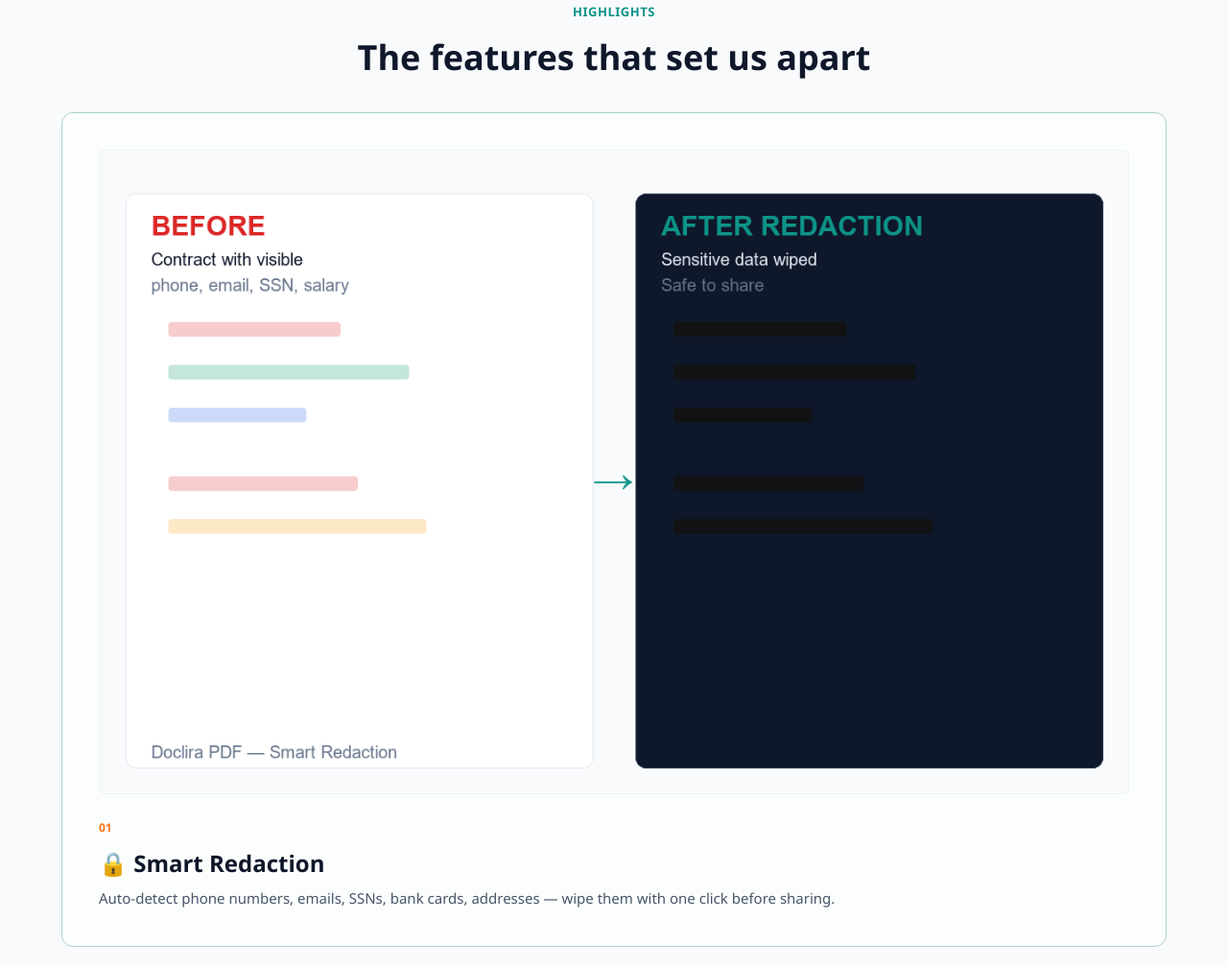
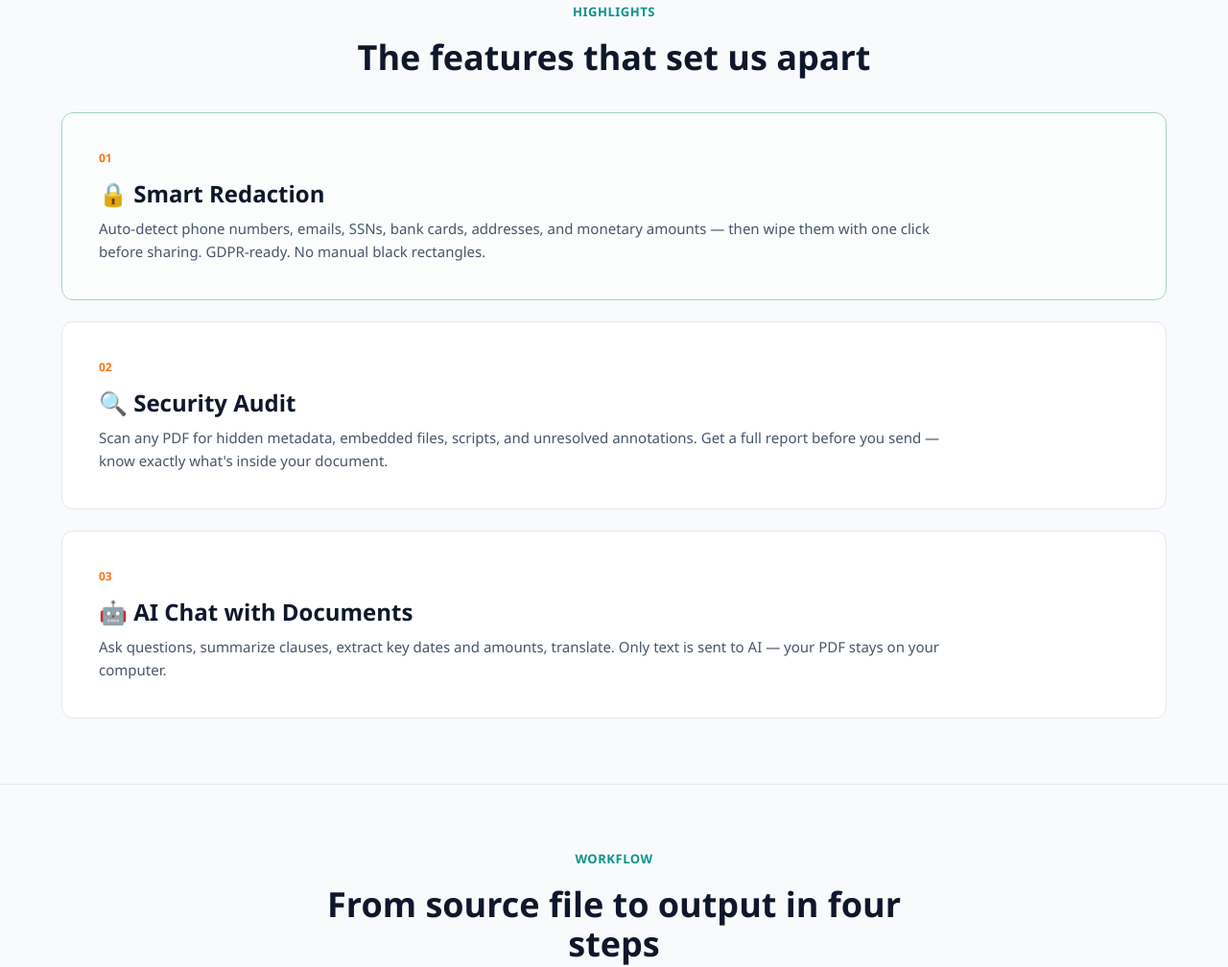
Before and after one commit to lienowen/doclira-website, an Astro site: page / in a window 1280 px wide. Shown: the part 2058-3066 px from the top of the page at 96% size. Built offline with nearby package versions, Linux system fonts and the light colour scheme; Astro itself is replaced by a stand-in of ours.

Commit message:
fix: remove placeholder images, clean text-only highlights

```diff
--- a/src/pages/index.astro
+++ b/src/pages/index.astro
@@ -68,27 +68,24 @@ const hasPurchaseLink = !!brand.purchaseUrl;
       <div class="section-head"><p class="kicker">HIGHLIGHTS</p><h2>The features that set us apart</h2></div>
       <div class="demo-list">
         <article class="demo-row featured">
-          <img src="/assets/hero_redaction_en.png" alt="Smart Redaction — before and after" />
           <div class="demo-content">
             <p class="demo-index">01</p>
             <h3>🔒 Smart Redaction</h3>
-            <p>Auto-detect phone numbers, emails, SSNs, bank cards, addresses — wipe them with one click before sharing.</p>
+            <p>Auto-detect phone numbers, emails, SSNs, bank cards, addresses, and monetary amounts — then wipe them with one click before sharing. GDPR-ready. No manual black rectangles.</p>
           </div>
         </article>
         <article class="demo-row">
-          <img src="/assets/feature_audit.png" alt="Security Audit" />
           <div class="demo-content">
             <p class="demo-index">02</p>
             <h3>🔍 Security Audit</h3>
-            <p>Scan any PDF for hidden metadata, embedded files, scripts, and tracking annotations. Know what's inside before you send.</p>
+            <p>Scan any PDF for hidden metadata, embedded files, scripts, and unresolved annotations. Get a full report before you send — know exactly what's inside your document.</p>
           </div>
         </article>
         <article class="demo-row">
-          <img src="/assets/feature_ai.png" alt="AI Chat" />
           <div class="demo-content">
             <p class="demo-index">03</p>
             <h3>🤖 AI Chat with Documents</h3>
-            <p>Ask questions, summarize clauses, extract key dates and amounts. Files stay on your computer.</p>
+            <p>Ask questions, summarize clauses, extract key dates and amounts, translate. Only text is sent to AI — your PDF stays on your computer.</p>
           </div>
         </article>
       </div>
```
